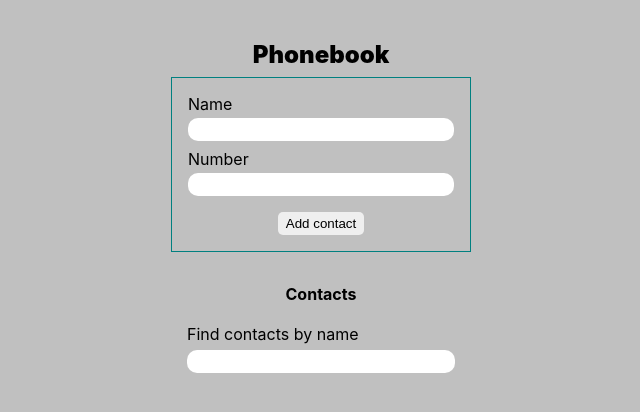
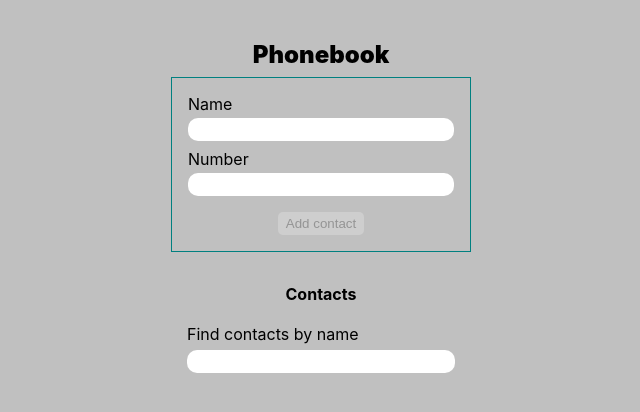
Before and after one commit to vnko1/goit-react-hw-03-phonebook, a React (Create React App) app: page / in a window 1280 px wide. Shown: the top 412 px of the page, without its empty margins (319-959 px from the left). Built offline with nearby package versions, Linux system fonts and the light colour scheme.

Commit message:
add btn dsb

```diff
--- a/src/components/phoneBook/contactForm/ContactForm.jsx
+++ b/src/components/phoneBook/contactForm/ContactForm.jsx
@@ -2,6 +2,7 @@ import PropTypes from 'prop-types';
 import { Component } from 'react';
 import { nanoid } from 'nanoid';
 import css from './ContactForm.module.css';
+import { AiTwotoneProject } from 'react-icons/ai';
 
 class ContactForm extends Component {
   static propTypes = {
@@ -75,7 +76,11 @@ class ContactForm extends Component {
               required
             />
           </label>
-          <button className={css.button} type="submit">
+          <button
+            className={css.button}
+            type="submit"
+            disabled={!this.state.name || !this.state.number}
+          >
             Add contact
           </button>
         </form>
```
